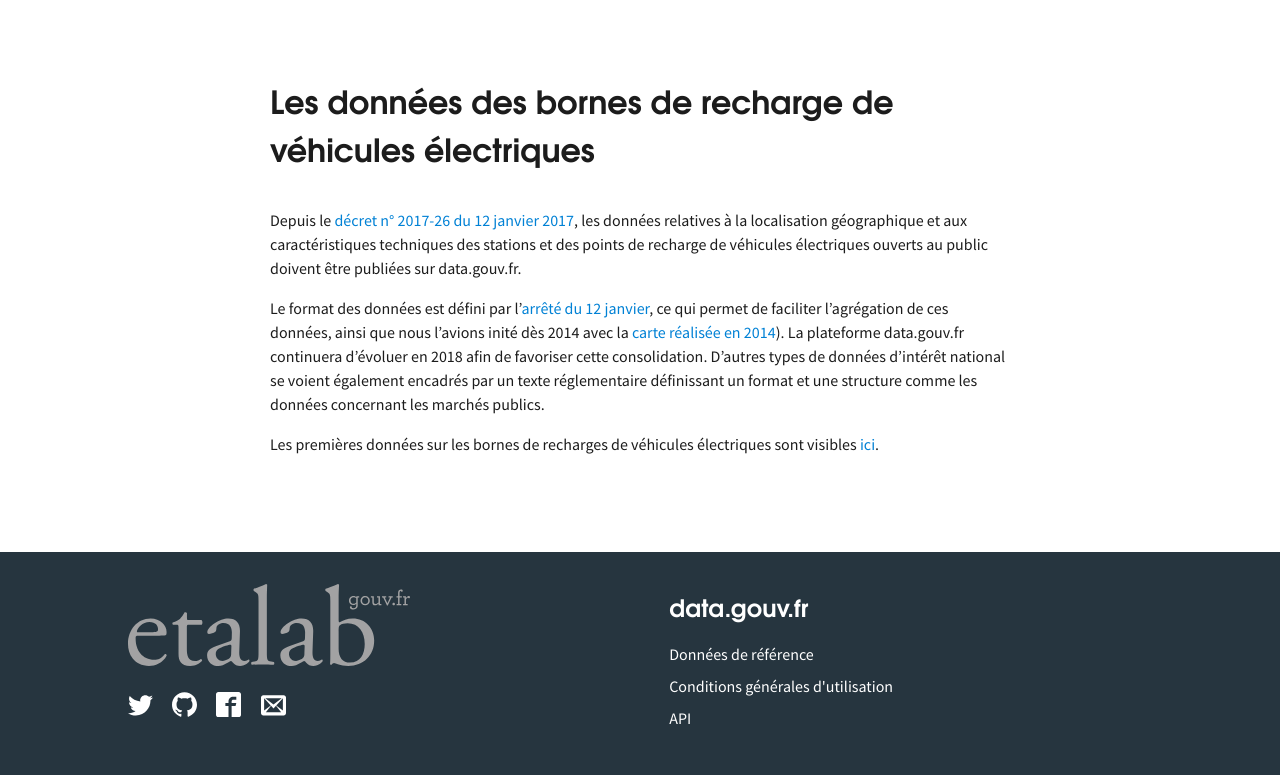
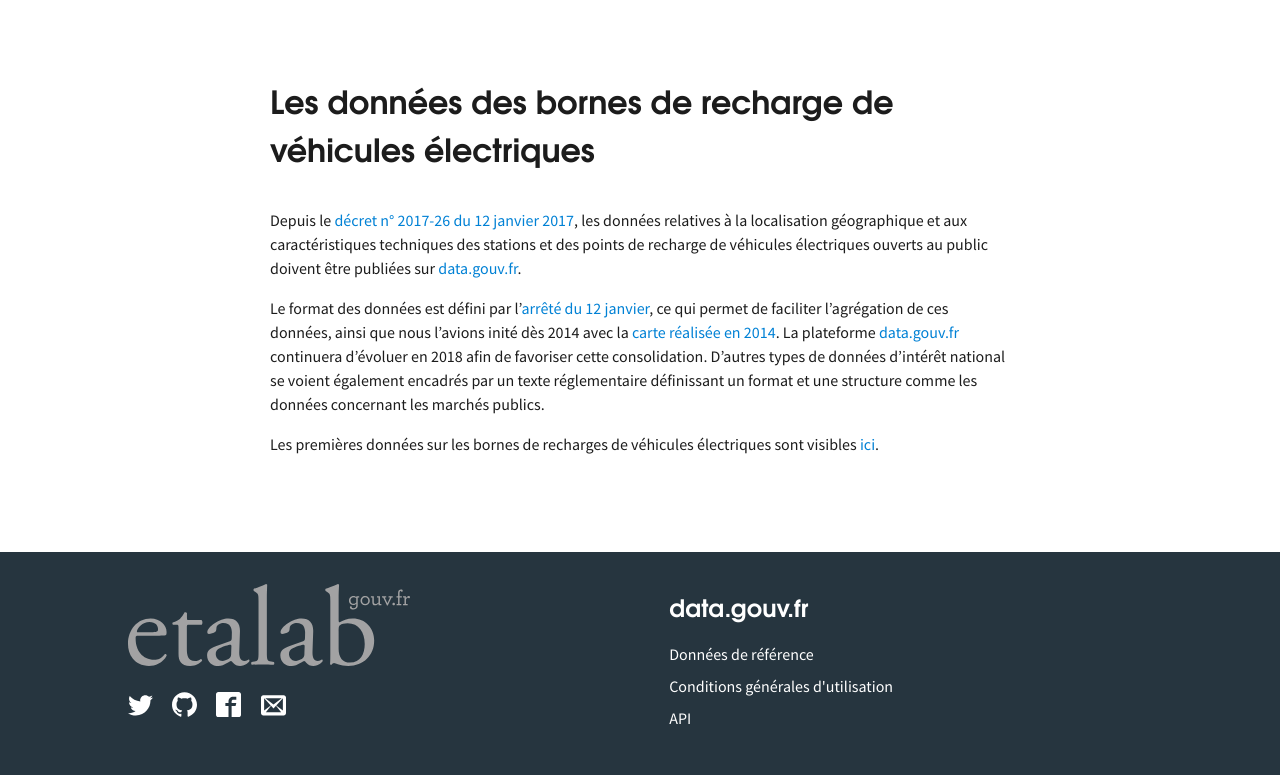
Before and after one commit to etalab/calendrier-lavent, a Jekyll site: the page built from _posts/2017-12-04-day4.md, in a window 1280 px wide. Shown: the part 415-1190 px from the top of the page. Built offline with Jekyll 4.4.1, drawn with Linux system fonts in a browser that asks for light colours; our own code applies the rules of GitHub Pages for plain Markdown files; comment, search, counter and statistics services are not loaded; some of the changed lines change nothing that is shown.

Commit message:
Typo + links

```diff
--- a/_posts/2017-12-04-day4.md
+++ b/_posts/2017-12-04-day4.md
@@ -9,9 +9,9 @@
 
 <!--more-->
 
-Depuis le [décret n° 2017-26 du 12 janvier 2017](https://www.legifrance.gouv.fr/affichTexte.do?cidTexte=JORFTEXT000033860620&dateTexte=&categorieLien=id), les données relatives à la localisation géographique et aux caractéristiques techniques des stations et des points de recharge de véhicules électriques ouverts au public doivent être publiées sur data.gouv.fr.
+Depuis le [décret n° 2017-26 du 12 janvier 2017](https://www.legifrance.gouv.fr/affichTexte.do?cidTexte=JORFTEXT000033860620&dateTexte=&categorieLien=id), les données relatives à la localisation géographique et aux caractéristiques techniques des stations et des points de recharge de véhicules électriques ouverts au public doivent être publiées sur [data.gouv.fr](https://www.data.gouv.fr).
 
-Le format des données est défini par l'[arrêté du 12 janvier](https://www.legifrance.gouv.fr/affichTexte.do?cidTexte=JORFTEXT000033860733&categorieLien=id), ce qui permet de faciliter l'agrégation de ces données, ainsi que nous l'avions inité dès 2014 avec la [carte réalisée en 2014](https://www.data.gouv.fr/fr/reuses/carte-des-bornes-de-recharge-pour-vehicules-electriques/)). La plateforme data.gouv.fr continuera d'évoluer en 2018 afin de favoriser cette consolidation. D'autres types de données d'intérêt national se voient également encadrés par un texte réglementaire définissant un format et une structure comme les données concernant les marchés publics.
+Le format des données est défini par l'[arrêté du 12 janvier](https://www.legifrance.gouv.fr/affichTexte.do?cidTexte=JORFTEXT000033860733&categorieLien=id), ce qui permet de faciliter l'agrégation de ces données, ainsi que nous l'avions inité dès 2014 avec la [carte réalisée en 2014](https://www.data.gouv.fr/fr/reuses/carte-des-bornes-de-recharge-pour-vehicules-electriques/). La plateforme [data.gouv.fr](https://www.data.gouv.fr) continuera d'évoluer en 2018 afin de favoriser cette consolidation. D'autres types de données d'intérêt national se voient également encadrés par un texte réglementaire définissant un format et une structure comme les données concernant les marchés publics.
 
 Les premières données sur les bornes de recharges de véhicules électriques sont visibles [ici](https://www.data.gouv.fr/fr/search/?q=irve).
 
```
